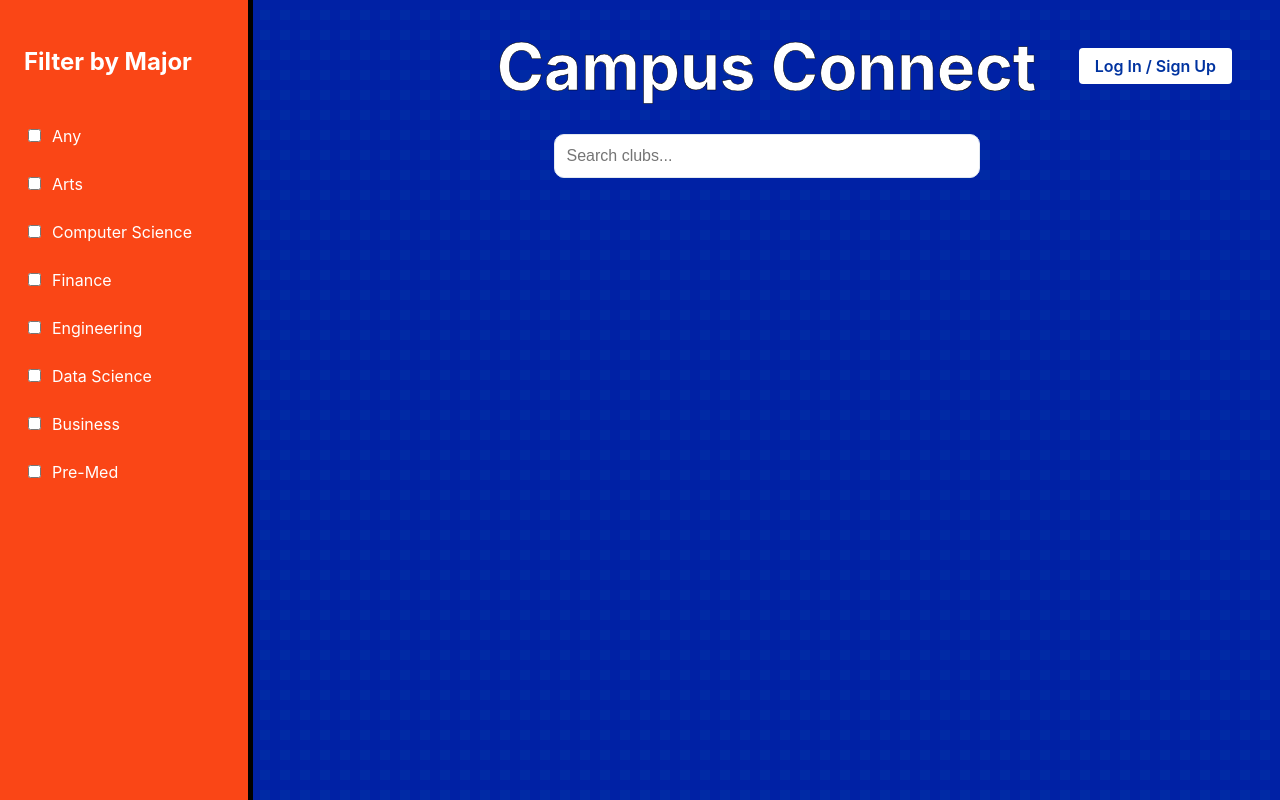
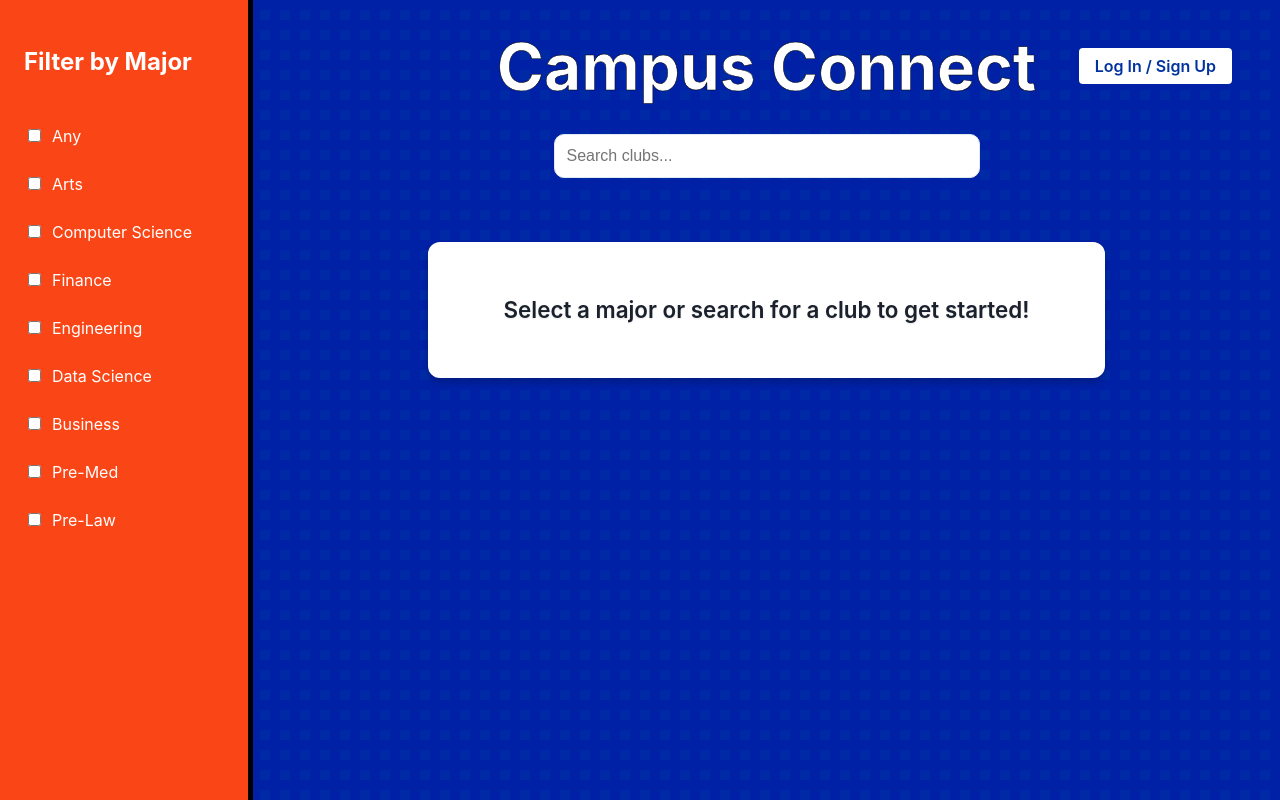
Before and after one commit to dev-par/CEN-project-2025, a React (Vite) app in the folder client/: page / in a window 1280 px wide. Shown: the top 800 px of the page. Built offline with nearby package versions, Linux system fonts and the light colour scheme; a web font is replaced by a local one.

Commit message:
Error Messages
Added welcome message and no clubs found

```diff
--- a/client/src/App.css
+++ b/client/src/App.css
@@ -99,18 +99,18 @@ h1 {
   background-color: white;
   color: #1a202c;
   padding: 1.5rem;
-  padding-bottom: 4\3rem;
+  padding-bottom: 3rem;
   width: 45%;
   max-width: 500px;
+  border-radius: 12px;
+  margin: 0;
+  box-shadow: 0 2px 6px rgba(0, 0, 0, 0.2);
+  border: 1px solid #e2e8f0;
+  font-size: 1.2rem;
+  min-height: 350px;
   display: flex;
   flex-direction: column;
   gap: 1.5rem;
-  border-radius: 10px;
-}
-
-/* hover effects for club cards */
-.club-card:hover {
-  transform: translateY(-5px);
 }
 
 /* club name */
@@ -121,14 +121,29 @@ h1 {
   transition: font-size 0.3s ease;
 }
 
-/* When title is too long, reduce font size */
-.club-card h2:has(+ p) {
-  font-size: 1.5rem;
-}
-
 /* club card text */
 .club-card p {
   color: #2d3748;
   margin: 0.5rem 0;
   font-size: 1.3rem;
 }
+
+.start_screen {
+  text-align: center;
+  padding: 3rem;
+  background-color: #ffffff;
+  border-radius: 12px;
+  width: 60%;
+  margin: 0 auto;
+  box-shadow: 0 4px 6px rgba(0, 0, 0, 0.2);
+  border: 2px solid #ffffff;
+}
+
+.start_screen p {
+  color: #1a202c;
+  font-size: 1.4rem;
+  margin: 0;
+  font-weight: 600;
+  line-height: 1.6;
+  text-shadow: 0 1px 2px rgba(0, 0, 0, 0.1);
+}
--- a/client/src/App.jsx
+++ b/client/src/App.jsx
@@ -73,9 +73,19 @@ function App() {
           />
 
           <div className="results">
-            {results.slice(0, 2).map(club => (
-              <ClubCard key={club._id} club={club} />
-            ))}
+            {results.length > 0 ? (
+              results.slice(0, 2).map(club => (
+                <ClubCard key={club._id} club={club} />
+              ))
+            ) : (
+              <div className="start_screen">
+                <p>
+                  {!search.trim() && filters.majors.length === 0
+                    ? "Select a major or search for a club to get started!"
+                    : "No clubs found matching your search criteria."}
+                </p>
+              </div>
+            )}
           </div>
         </div>
       </div>
--- a/client/src/components/SideBar.jsx
+++ b/client/src/components/SideBar.jsx
@@ -10,7 +10,8 @@ function Sidebar({ filters, setFilter }) {
     'Engineering',
     'Data Science',
     'Business',
-    'Pre-Med'
+    'Pre-Med',
+    'Pre-Law'
   ];
 
   // when user clicks a checkbox
```
Also changed, not shown: package.json (added, +10 -0 lines), 1 other file (tests, documents, lock files or other folders).
